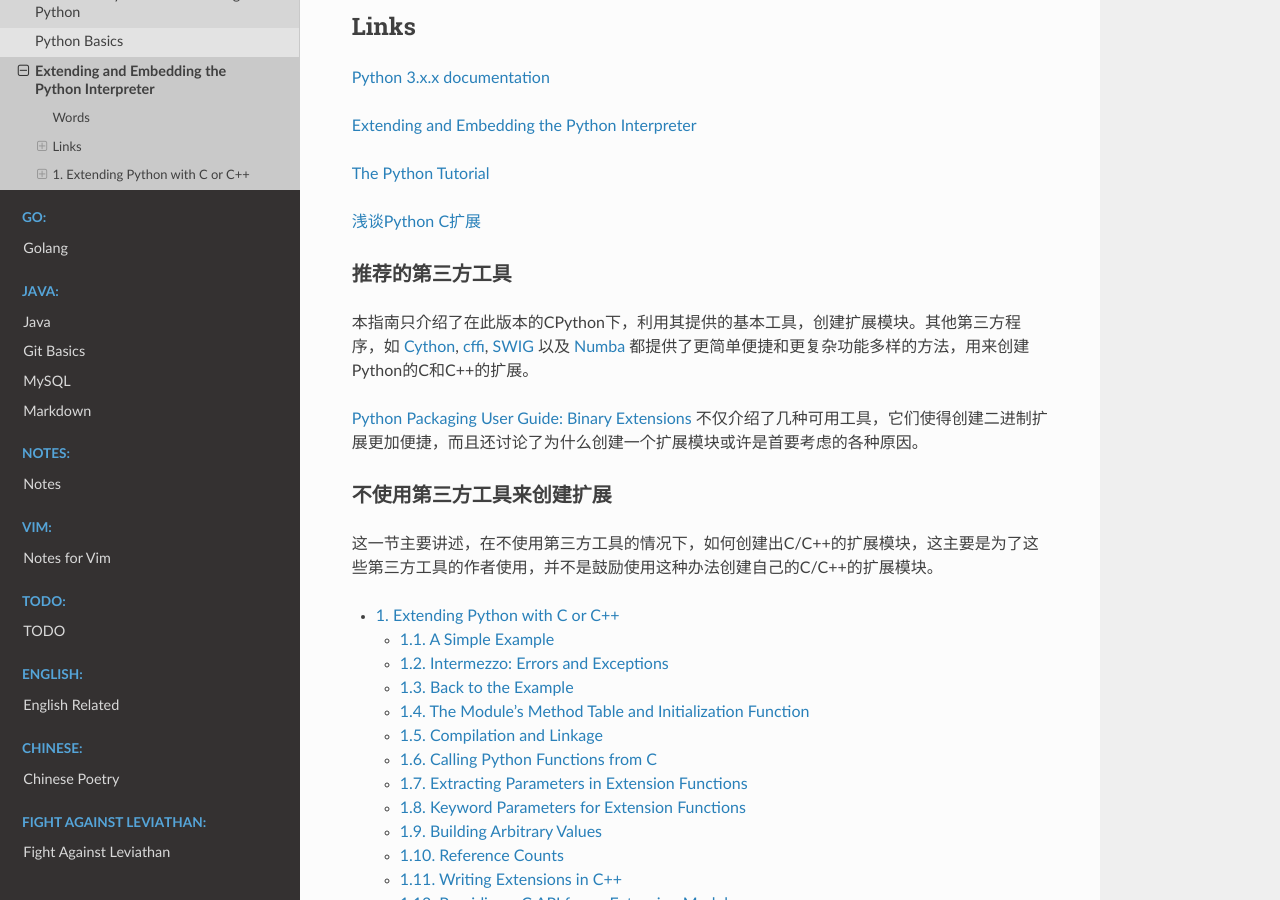
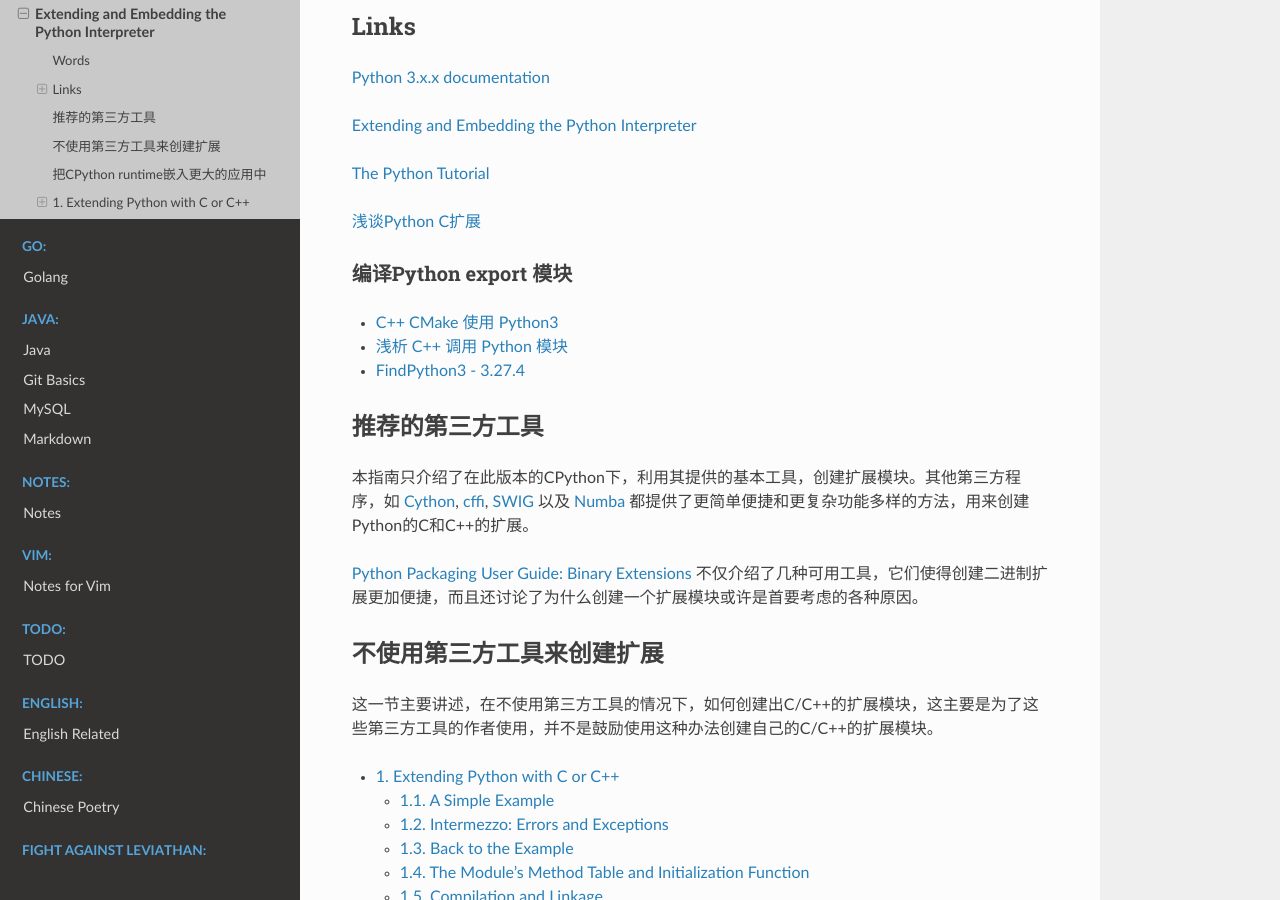
Before and after one commit to Pyrad/pyradnotes, a Sphinx documentation site: the page built from source/Python/ExtendingAndEmbeddingThePythonInterpreter.md, in a window 1280 px wide and 900 px high, scrolled down 614 px. Built offline with Sphinx 7.4.7 and the Read the Docs theme 2.0.0, drawn with Linux system fonts in a browser that asks for light colours; a script that is not in the unit is left out.

Commit message:
Python How-to articles for cmake with python

```diff
--- a/source/Python/ExtendingAndEmbeddingThePythonInterpreter.md
+++ b/source/Python/ExtendingAndEmbeddingThePythonInterpreter.md
@@ -13,6 +13,7 @@
 
 exercise caution 谨慎行事
 
+
 ## Links
 
 [Python 3.x.x documentation](https://docs.python.org/3/index.html)
@@ -24,13 +25,24 @@
 [浅谈Python C扩展](https://blog.csdn.net/fitzzhang/article/details/79212411)
 
 
-### 推荐的第三方工具
+### 编译Python export 模块
+
+- [C++ CMake 使用 Python3](https://www.cnblogs.com/mxnote/p/16743186.html)
+- [浅析 C++ 调用 Python 模块](https://www.cnblogs.com/findumars/p/6142330.html)
+- [FindPython3 - 3.27.4](https://cmake.org/cmake/help/latest/module/FindPython3.html)
+
+
+
+
+
+
+## 推荐的第三方工具
 
 本指南只介绍了在此版本的CPython下，利用其提供的基本工具，创建扩展模块。其他第三方程序，如 [Cython](https://cython.org/), [cffi](https://cffi.readthedocs.io/), [SWIG](https://www.swig.org/) 以及 [Numba](https://numba.pydata.org/) 都提供了更简单便捷和更复杂功能多样的方法，用来创建Python的C和C++的扩展。
 
 [Python Packaging User Guide: Binary Extensions](https://packaging.python.org/guides/packaging-binary-extensions/) 不仅介绍了几种可用工具，它们使得创建二进制扩展更加便捷，而且还讨论了为什么创建一个扩展模块或许是首要考虑的各种原因。
 
-### 不使用第三方工具来创建扩展
+## 不使用第三方工具来创建扩展
 
 这一节主要讲述，在不使用第三方工具的情况下，如何创建出C/C++的扩展模块，这主要是为了这些第三方工具的作者使用，并不是鼓励使用这种办法创建自己的C/C++的扩展模块。
 
@@ -70,7 +82,7 @@
     -   [5.3. Using DLLs in Practice](https://docs.python.org/3/extending/windows.html#using-dlls-in-practice)
 
 
-### 把CPython runtime嵌入更大的应用中
+## 把CPython runtime嵌入更大的应用中
 
 
 相比于创建一个运行于Python解释器当中的扩展当做主应用程序，有时候，更希望把CPython runtime嵌入到一个更大的应用程序中。这部分讲述了成功达成这个目的的一些细节。
```
